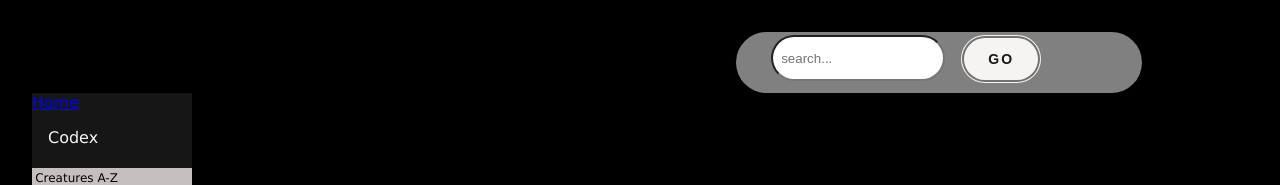
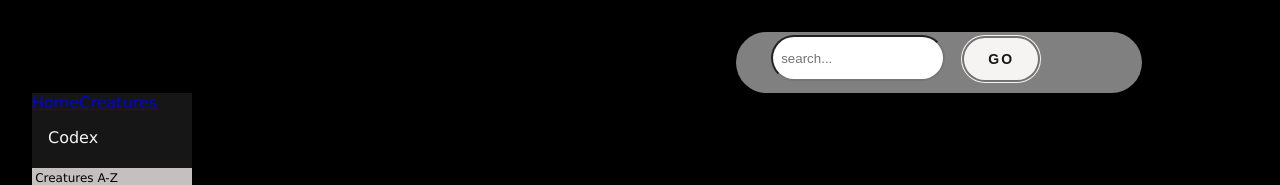
Before and after one commit to dnlstronge/monsters-db, a React (Create React App) app: page / in a window 1280 px wide. Shown: the top 185 px of the page. Built offline with nearby package versions, Linux system fonts and the light colour scheme.

Commit message:
[x] - route to creatures az functions

```diff
--- a/src/Components/Nav/Navbar.tsx
+++ b/src/Components/Nav/Navbar.tsx
@@ -92,7 +92,7 @@ const Navbar: React.FC<navBarProps> = (props) => {
 
 
              <Link to="/">Home</Link>
-
+            <Link to="creaturesaz">Creatures</Link>
             {/* Codex and drop */}
 
             <div onClick={handleExpandCodex} className={classes.codex}>Codex </div>
```
